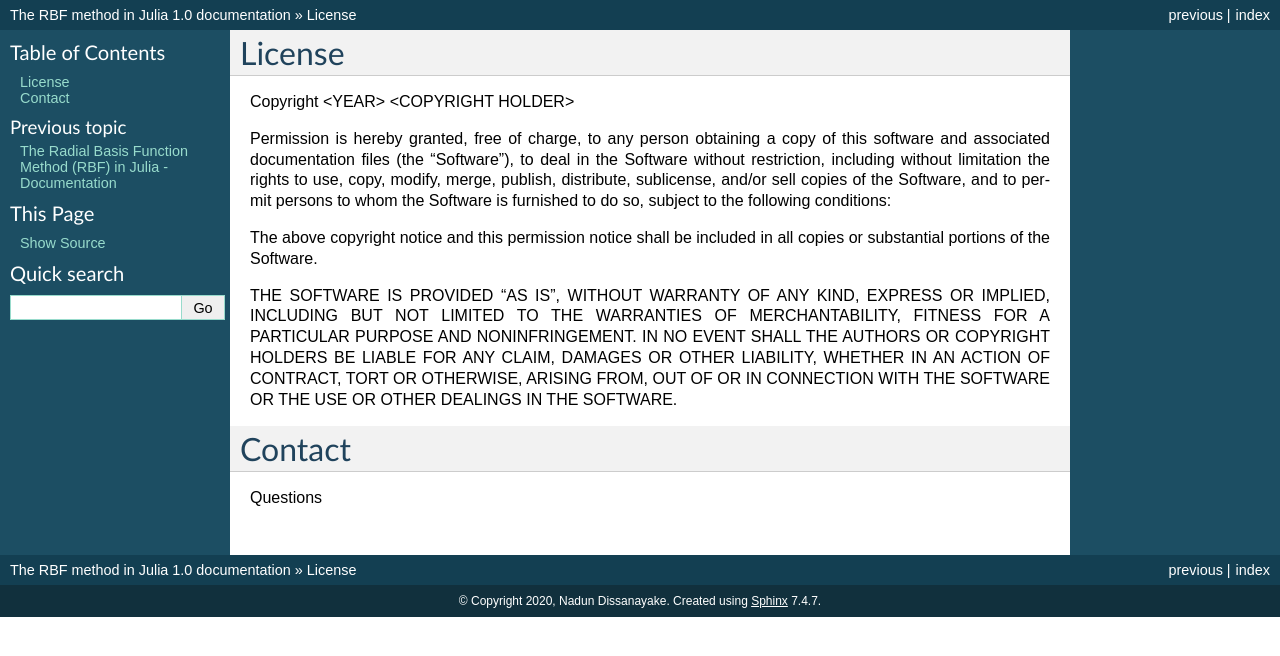
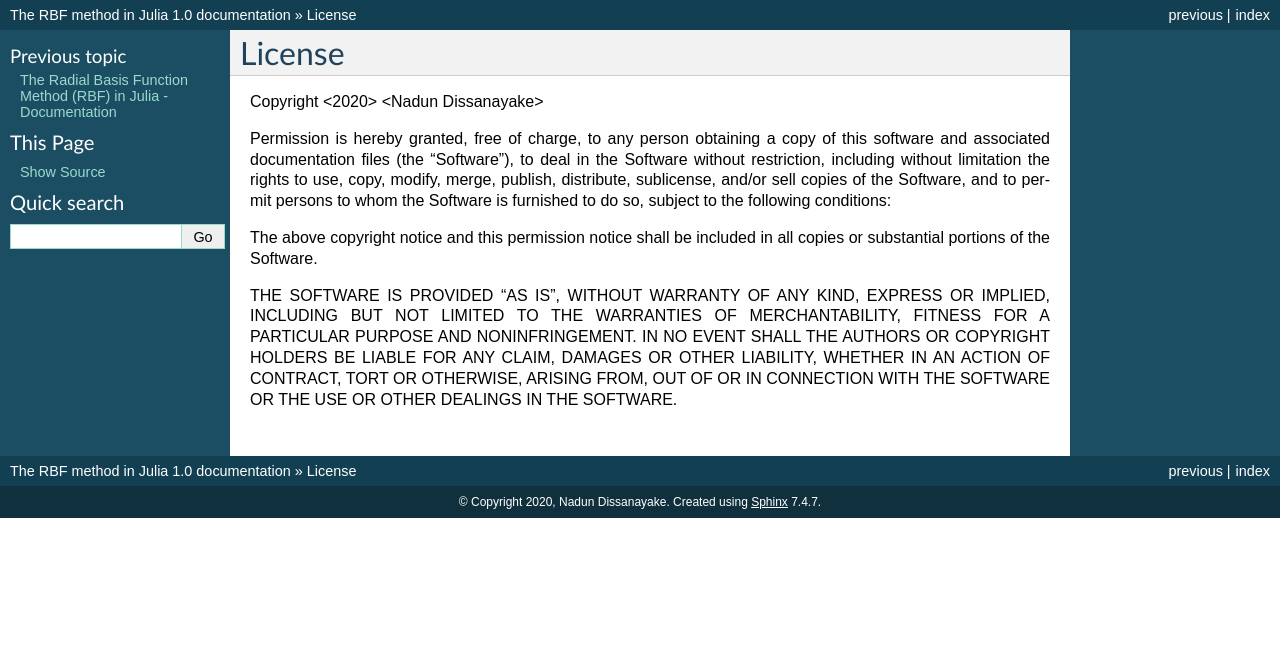
Before and after one commit to nldissan/RBF-Documentation---Julia, a Sphinx documentation site: the page built from docs/License.rst, in a window 1280 px wide. Shown: the top 656 px of the page. Built offline with Sphinx 7.4.7, drawn with Linux system fonts in a browser that asks for light colours.

Commit message:
Update License.rst

```diff
--- a/docs/License.rst
+++ b/docs/License.rst
@@ -1,13 +1,9 @@
 License
 ========
-Copyright <YEAR> <COPYRIGHT HOLDER>
+Copyright <2020> <Nadun Dissanayake>
 
 Permission is hereby granted, free of charge, to any person obtaining a copy of this software and associated documentation files (the "Software"), to deal in the Software without restriction, including without limitation the rights to use, copy, modify, merge, publish, distribute, sublicense, and/or sell copies of the Software, and to permit persons to whom the Software is furnished to do so, subject to the following conditions:
 
 The above copyright notice and this permission notice shall be included in all copies or substantial portions of the Software.
 
 THE SOFTWARE IS PROVIDED "AS IS", WITHOUT WARRANTY OF ANY KIND, EXPRESS OR IMPLIED, INCLUDING BUT NOT LIMITED TO THE WARRANTIES OF MERCHANTABILITY, FITNESS FOR A PARTICULAR PURPOSE AND NONINFRINGEMENT. IN NO EVENT SHALL THE AUTHORS OR COPYRIGHT HOLDERS BE LIABLE FOR ANY CLAIM, DAMAGES OR OTHER LIABILITY, WHETHER IN AN ACTION OF CONTRACT, TORT OR OTHERWISE, ARISING FROM, OUT OF OR IN CONNECTION WITH THE SOFTWARE OR THE USE OR OTHER DEALINGS IN THE SOFTWARE.
-
-Contact
-=======
-Questions
```
